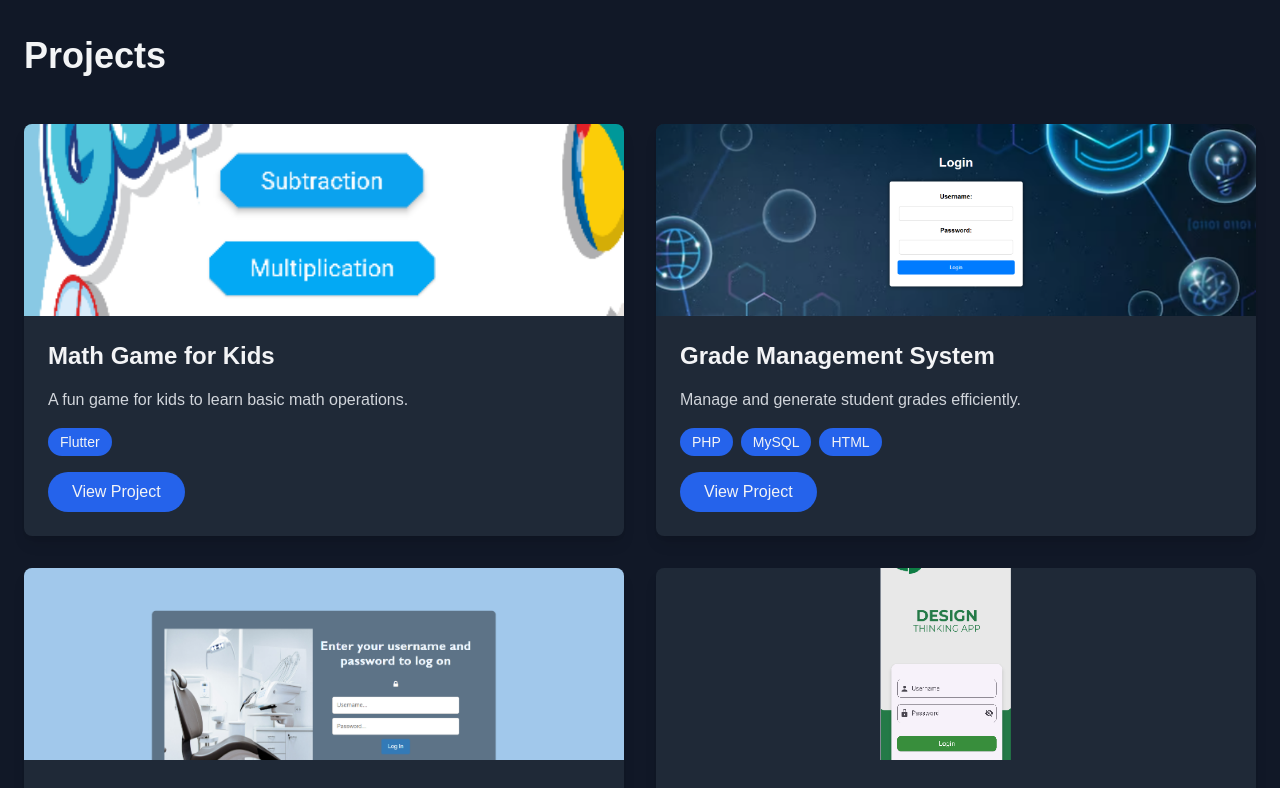
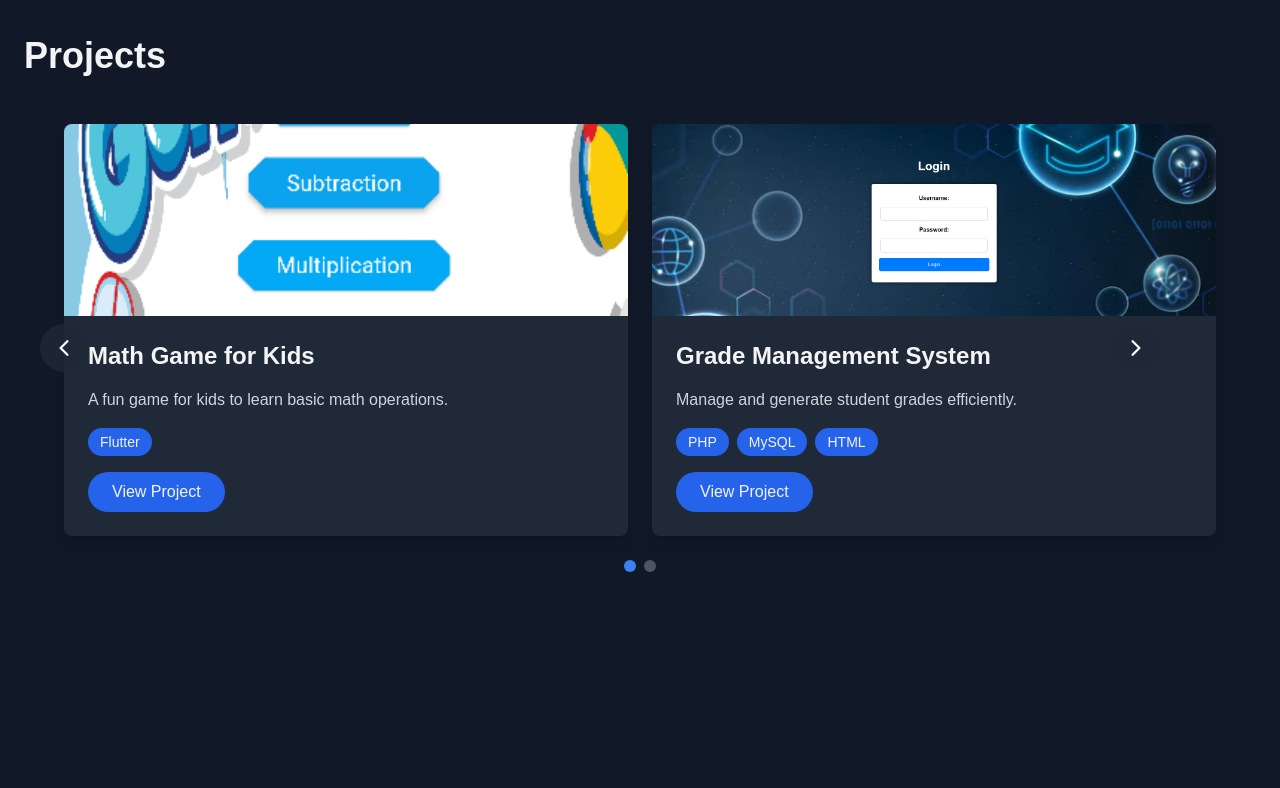
Before and after one commit to jcodes2003/portfolio, a Next.js app: page / in a window 1280 px wide. Shown: the part 2700-3488 px from the top of the page. Built offline with nearby package versions, Linux system fonts and the light colour scheme.

Commit message:
Implement project carousel with navigation and pagination

```diff
--- a/app/page.js
+++ b/app/page.js
@@ -3,42 +3,11 @@ import React, { useEffect, useState } from 'react';
 import Image from 'next/image';
 import Link from 'next/link';
 import { HashLoader } from 'react-spinners';
-import { motion, useAnimation } from 'framer-motion';
+import { motion, useAnimation, AnimatePresence } from 'framer-motion';
 import { useInView } from 'react-intersection-observer';
+import { IoChevronBackOutline, IoChevronForwardOutline } from 'react-icons/io5';
 
 const Portfolio = () => {
-  const [activeTab, setActiveTab] = useState('skills');
-  const [selectedProject, setSelectedProject] = useState(null);
-  const [loading, setLoading] = useState(true);
-
-  const [skillsRef, skillsInView] = useInView({ threshold: 0.1 });
-  const [educationRef, educationInView] = useInView({ threshold: 0.1 });
-  const [mainRef, mainInView] = useInView({ threshold: 0.1 });
-
-  const mainControls = useAnimation();
-  const skillsControls = useAnimation();
-  const educationControls = useAnimation();
-
-  useEffect(() => {
-    if (mainInView) mainControls.start('visible');
-    else mainControls.start('hidden');
-  }, [mainInView, mainControls]);
-
-  useEffect(() => {
-    if (skillsInView) skillsControls.start('visible');
-    else skillsControls.start('hidden');
-  }, [skillsInView, skillsControls]);
-
-  useEffect(() => {
-    if (educationInView) educationControls.start('visible');
-    else educationControls.start('hidden');
-  }, [educationInView, educationControls]);
-
-  useEffect(() => {
-    const timer = setTimeout(() => setLoading(false), 2000);
-    return () => clearTimeout(timer);
-  }, []);
-
   const projects = [
     {
       title: 'Math Game for Kids',
@@ -69,6 +38,41 @@ const Portfolio = () => {
       link: '#'
     },
   ];
+
+  const [activeTab, setActiveTab] = useState('skills');
+  const [selectedProject, setSelectedProject] = useState(null);
+  const [loading, setLoading] = useState(true);
+  const [currentPair, setCurrentPair] = useState(0);
+  const totalPairs = Math.ceil(projects.length / 2);
+  const [direction, setDirection] = useState(0);
+
+  const [skillsRef, skillsInView] = useInView({ threshold: 0.1 });
+  const [educationRef, educationInView] = useInView({ threshold: 0.1 });
+  const [mainRef, mainInView] = useInView({ threshold: 0.1 });
+
+  const mainControls = useAnimation();
+  const skillsControls = useAnimation();
+  const educationControls = useAnimation();
+
+  useEffect(() => {
+    if (mainInView) mainControls.start('visible');
+    else mainControls.start('hidden');
+  }, [mainInView, mainControls]);
+
+  useEffect(() => {
+    if (skillsInView) skillsControls.start('visible');
+    else skillsControls.start('hidden');
+  }, [skillsInView, skillsControls]);
+
+  useEffect(() => {
+    if (educationInView) educationControls.start('visible');
+    else educationControls.start('hidden');
+  }, [educationInView, educationControls]);
+
+  useEffect(() => {
+    const timer = setTimeout(() => setLoading(false), 2000);
+    return () => clearTimeout(timer);
+  }, []);
 
   const pageVariants = {
     initial: {
@@ -158,6 +162,33 @@ const Portfolio = () => {
     'MySQL',
     'Node.js'
   ];
+
+  const nextPair = () => {
+    setDirection(1);
+    setCurrentPair((prev) => (prev + 1) % totalPairs);
+  };
+
+  const previousPair = () => {
+    setDirection(-1);
+    setCurrentPair((prev) => (prev - 1 + totalPairs) % totalPairs);
+  };
+
+  const projectVariants = {
+    enter: (direction) => ({
+      x: direction > 0 ? 100 : -100,
+      opacity: 0
+    }),
+    center: {
+      zIndex: 1,
+      x: 0,
+      opacity: 1
+    },
+    exit: (direction) => ({
+      zIndex: 0,
+      x: direction < 0 ? 100 : -100,
+      opacity: 0
+    })
+  };
 
   return (
     <motion.div
@@ -405,26 +436,35 @@ const Portfolio = () => {
             <motion.section
               id="projects"
               className="min-h-screen"
-              variants={containerVariants}
-              initial="hidden"
-              animate="visible"
             >
-              <motion.h2
-                className="text-4xl font-bold mb-12"
-                variants={itemVariants}
+              <h2 className="text-4xl font-bold mb-12">
+                Projects
+              </h2>
+              <div className="relative max-w-6xl mx-auto">
+                <AnimatePresence mode="wait" custom={direction}>
+                  <motion.div
+                    key={currentPair}
+                    custom={direction}
+                    variants={projectVariants}
+                    initial="enter"
+                    animate="center"
+                    exit="exit"
+                    transition={{
+                      x: { type: "spring", stiffness: 300, damping: 30 },
+                      opacity: { duration: 0.2 }
+                    }}
+                    className="grid grid-cols-2 gap-6"
                   >
-                Projects
-              </motion.h2>
-              <div className="grid grid-cols-1 md:grid-cols-2 gap-8">
-                {projects.map((project, index) => (
-                  <motion.div
-                    key={project.title}
+                    {[0, 1].map((offset) => {
+                      const projectIndex = currentPair * 2 + offset;
+                      const project = projects[projectIndex];
+
+                      if (!project) return null;
+
+                      return (
+                        <div
+                          key={projectIndex}
                           className="bg-gray-800 rounded-lg overflow-hidden shadow-lg"
-                    variants={itemVariants}
-                    whileHover={{ y: -10 }}
-                    initial="hidden"
-                    animate="visible"
-                    transition={{ delay: index * 0.1 }}
                         >
                           <div className="relative h-48">
                             <Image
@@ -432,7 +472,6 @@ const Portfolio = () => {
                               alt={project.title}
                               layout="fill"
                               objectFit="cover"
-                        className="transition-transform duration-300 hover:scale-105"
                             />
                           </div>
                           <div className="p-6 space-y-4">
@@ -448,17 +487,45 @@ const Portfolio = () => {
                                 </span>
                               ))}
                             </div>
-                      <motion.a
+                            <a
                               href={project.link}
                               className="inline-block bg-blue-600 px-6 py-2 rounded-full hover:bg-blue-500 transition-colors"
-                        whileHover={{ scale: 1.05 }}
-                        whileTap={{ scale: 0.95 }}
                             >
                               View Project
-                      </motion.a>
+                            </a>
                           </div>
+                        </div>
+                      );
+                    })}
                   </motion.div>
+                </AnimatePresence>
+
+                <div className="absolute top-1/2 -translate-y-1/2 w-full flex justify-between px-4" style={{ left: '-40px', right: '-40px' }}>
+                  <button
+                    onClick={previousPair}
+                    className="bg-gray-800/80 hover:bg-gray-700 p-3 rounded-full text-white"
+                  >
+                    <IoChevronBackOutline size={24} />
+                  </button>
+                  <button
+                    onClick={nextPair}
+                    className="bg-gray-800/80 hover:bg-gray-700 p-3 rounded-full text-white"
+                  >
+                    <IoChevronForwardOutline size={24} />
+                  </button>
+                </div>
+
+                <div className="flex justify-center mt-6 space-x-2">
+                  {Array.from({ length: totalPairs }).map((_, index) => (
+                    <button
+                      key={index}
+                      onClick={() => setCurrentPair(index)}
+                      className={`w-3 h-3 rounded-full ${
+                        currentPair === index ? 'bg-blue-500' : 'bg-gray-600'
+                      }`}
+                    />
                   ))}
+                </div>
               </div>
             </motion.section>
 
--- a/package.json
+++ b/package.json
@@ -13,6 +13,7 @@
     "next": "^14.2.24",
     "react": "^18",
     "react-dom": "^18",
+    "react-icons": "^5.4.0",
     "react-intersection-observer": "^9.15.1",
     "react-spinners": "^0.15.0",
     "swiper": "^11.2.4"
```
Also changed, not shown: 1 other file (tests, documents, lock files or other folders). Lines whose indentation alone changed are shown as unchanged.
